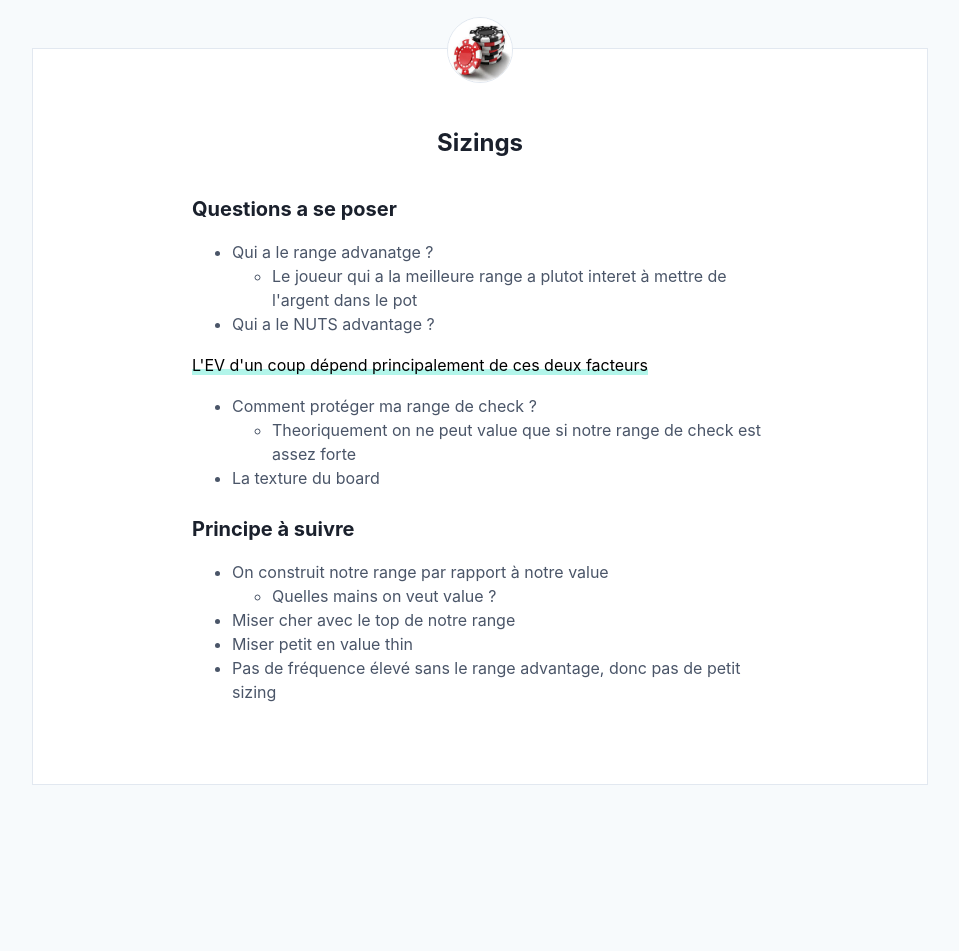
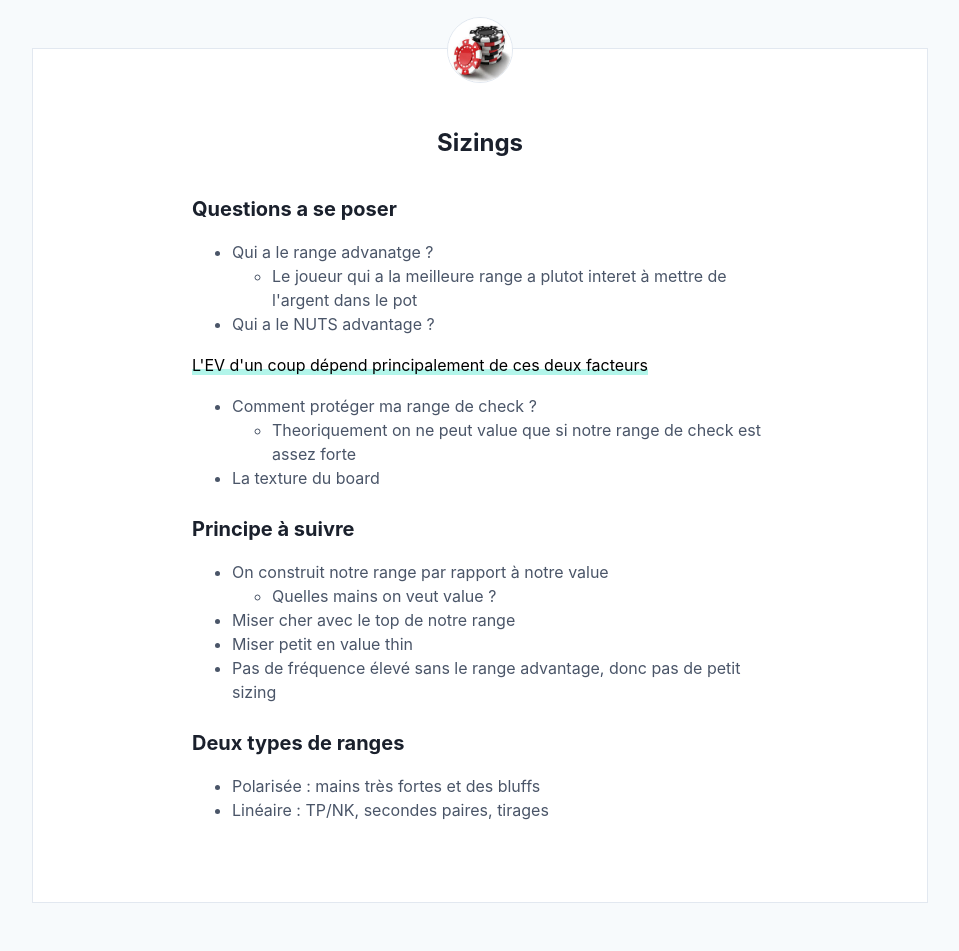
Before and after one commit to greglejeune/blog, a Jekyll site: the page built from _posts/2020-03-08-sizing.md, in a window 1280 px wide. Shown: the whole page, without its empty margins (160-1119 px from the left). Built offline with Jekyll 4.4.1, drawn with Linux system fonts in a browser that asks for light colours; before the commit the page ends 900 px from its top, so only the background shows below that.

Commit message:
Update 2020-03-08-sizing.md

```diff
--- a/_posts/2020-03-08-sizing.md
+++ b/_posts/2020-03-08-sizing.md
@@ -32,4 +32,9 @@ categories: poker
     <li>Miser petit en value thin</li>
     <li>Pas de fréquence élevé sans le range advantage, donc pas de petit sizing</li>
   </ul>
+  <h2>Deux types de ranges</h2>
+  <ul>
+    <li>Polarisée : mains très fortes et des bluffs</li>
+    <li>Linéaire : TP/NK, secondes paires, tirages</li>
+  </ul>
 </div>
```
